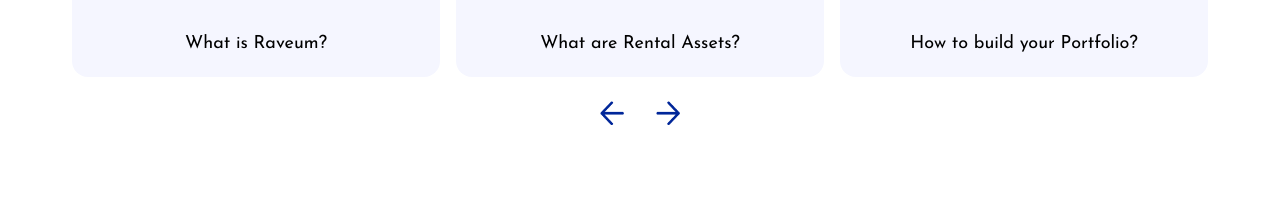
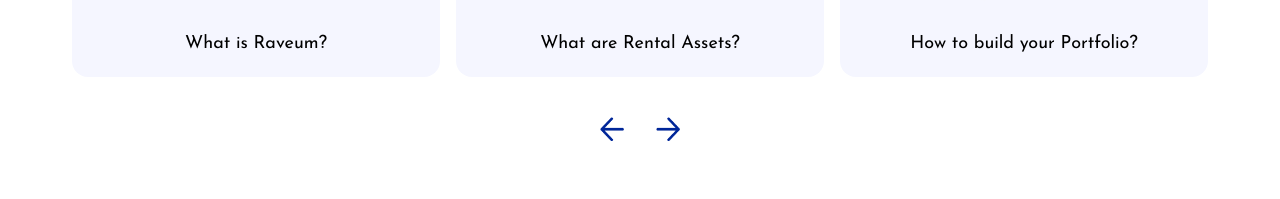
Before and after one commit to Raveum/landingPage, a React (Vite) app: page / in a window 1280 px wide. Shown: the part 4253-4452 px from the top of the page. Built offline with nearby package versions, Linux system fonts and the light colour scheme; a web font is replaced by a local one; what vex-js would draw is missing.

Commit message:
Fixed arrow spacing

```diff
--- a/src/sections/Raveum101.jsx
+++ b/src/sections/Raveum101.jsx
@@ -51,7 +51,7 @@
                         </div>
                     ))}
                 </Slider>
-                <div className="flex items-center justify-center mt-4">
+                <div className="flex items-center justify-center mt-8">
                     <button
                         className="mx-2 z-10 bg-white bg-opacity-50 p-2 flex items-center justify-center"
                         onClick={() => sliderRef.current.slickPrev()}>
```
